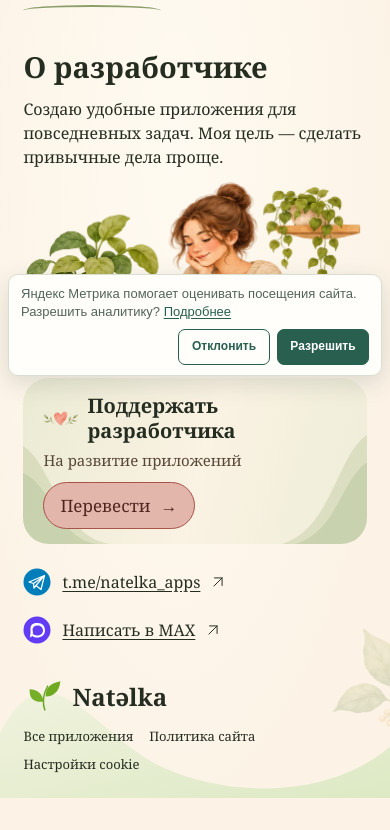
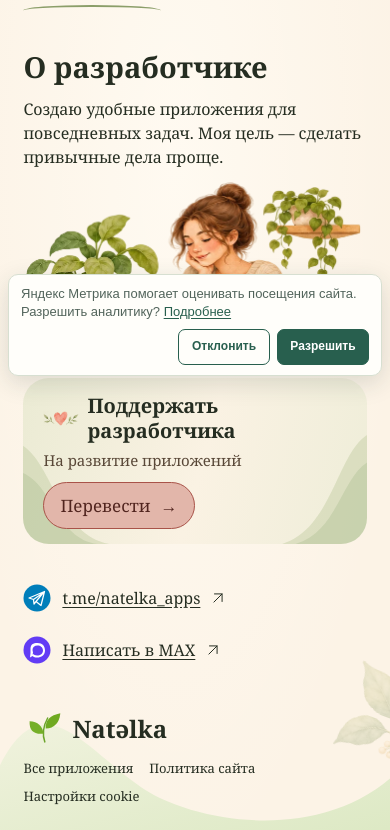
Before and after one commit to Nateelka/nateelka.github.io, a plain HTML site: page index.html in a window 390 px wide. Shown: the part 460-1290 px from the top of the page. Before the commit the page ends 1258 px from the top, so only its background shows below. Drawn offline with Linux system fonts and the light colour scheme.

Commit message:
Clarify homepage contact links and space footer sections

```diff
--- a/assets/home-landing-v2.css
+++ b/assets/home-landing-v2.css
@@ -128,10 +128,11 @@ a:focus-visible { outline: 2px solid #774939; outline-offset: 5px; }
 .donate:hover { color: #50241e; background: #dba396; }
 .links-strip {
   grid-area: 6 / 1 / 7 / -1;
-  display: grid;
-  grid-template-columns: repeat(2, minmax(0, 1fr));
-  gap: 12px;
-  margin: 16px 0 0;
+  display: flex;
+  flex-wrap: wrap;
+  justify-content: center;
+  gap: 12px 32px;
+  margin-top: 40px;
 }
 .contact-link {
   display: flex;
@@ -152,7 +153,7 @@ a:focus-visible { outline: 2px solid #774939; outline-offset: 5px; }
   justify-content: space-between;
   align-items: center;
   gap: 10px 28px;
-  margin-top: 27px;
+  margin-top: 48px;
 }
 .brand-name { display: flex; align-items: center; gap: 8px; font-size: clamp(24px, 3vw, 38px); font-weight: bold; }
 .brand-name svg { width: 41px; height: 41px; }
@@ -187,12 +188,12 @@ a:focus-visible { outline: 2px solid #774939; outline-offset: 5px; }
   .support-banner { grid-template-columns: auto minmax(0, 1fr); border-radius: 26px; }
   .donate-heart { width: clamp(65px, 21vw, 115px); }
   .donate { grid-column: 2; justify-self: start; }
-  .links-strip { display: flex; flex-wrap: wrap; justify-content: space-between; gap: 4px 18px; }
+  .links-strip { flex-direction: column; align-items: flex-start; gap: 8px; margin-top: 32px; }
   .contact-link svg { width: 28px; height: 28px; }
   .contact-link svg.external { width: 14px; height: 14px; }
   .botanical-edge-top { opacity: .27; }
   .botanical-edge-bottom { opacity: .23; bottom: 60px; width: 98px; }
-  .page-footer { margin-top: 24px; }
+  .page-footer { margin-top: 36px; }
   .footer-links { font-size: 13px; }
   .footer-links a { padding-inline: 7px; }
 }
```
